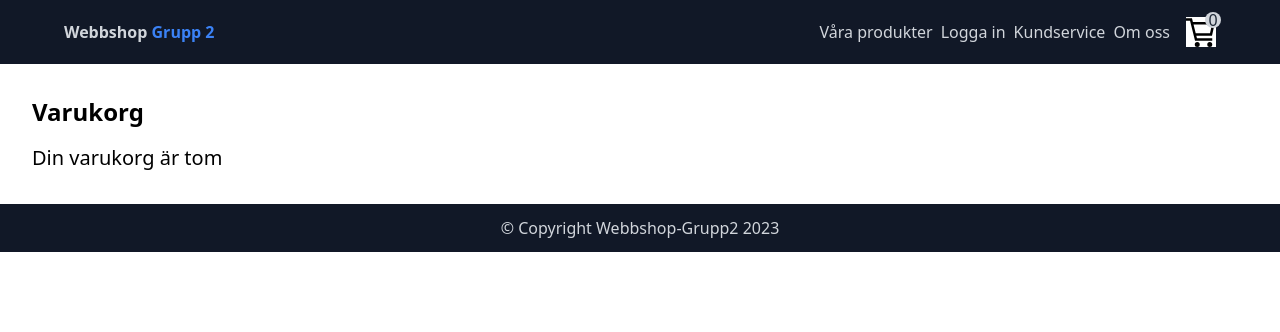
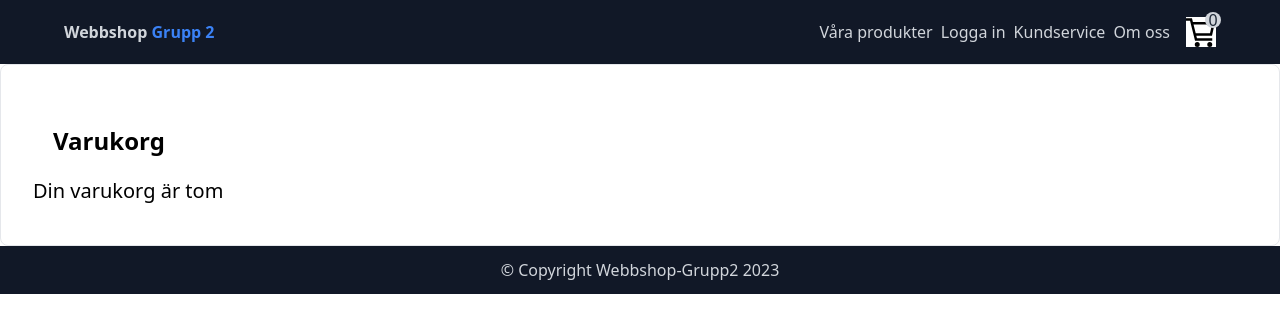
Before and after one commit to alelin4/Store-..., a React (Vite) app in the folder webshop_api_react/client/: page /cart in a window 1280 px wide. Shown: the top 332 px of the page. Built offline with nearby package versions, Linux system fonts and the light colour scheme.

Commit message:
Editing cart details page

```diff
--- a/webshop_api_react/client/src/components/CartDetails/CartDetails.tsx
+++ b/webshop_api_react/client/src/components/CartDetails/CartDetails.tsx
@@ -7,17 +7,17 @@ function CartDetails() {
   const { products, total } = useContext(StoreContext);
 
   return (
-    <div className="p-8">
-      <h1 className="text-2xl font-bold mb-4">Varukorg</h1>
+    <div className="p-10 mx-auto px-8 border border-gray-200 rounded-lg">
+      <h1 className="text-2xl font-bold p-5">Varukorg</h1>
       {products.length === 0 ? (
         <p className="text-xl">Din varukorg är tom</p>
       ) : (
         <ul className="mb-4">
           <div>
             <div className="flex flex-row items-center justify-between mt-2 py-6 px-10 text-xl font-medium">
-              <h2>Dina Produkter</h2>
-              <p> Total: Kr {total}</p>
-            </div>
+                <h2>Dina Produkter</h2>
+                <p> Pris för produkter: {total}:-</p>
+              </div>{" "}
             {products.map((product) => (
               <ProductCard key={product.id} product={product} />
             ))}
```
